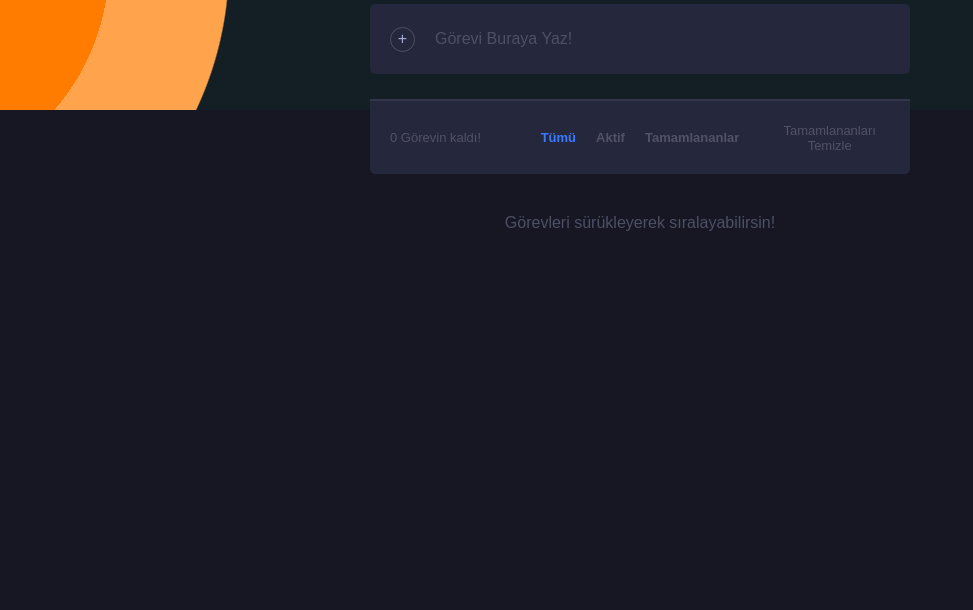
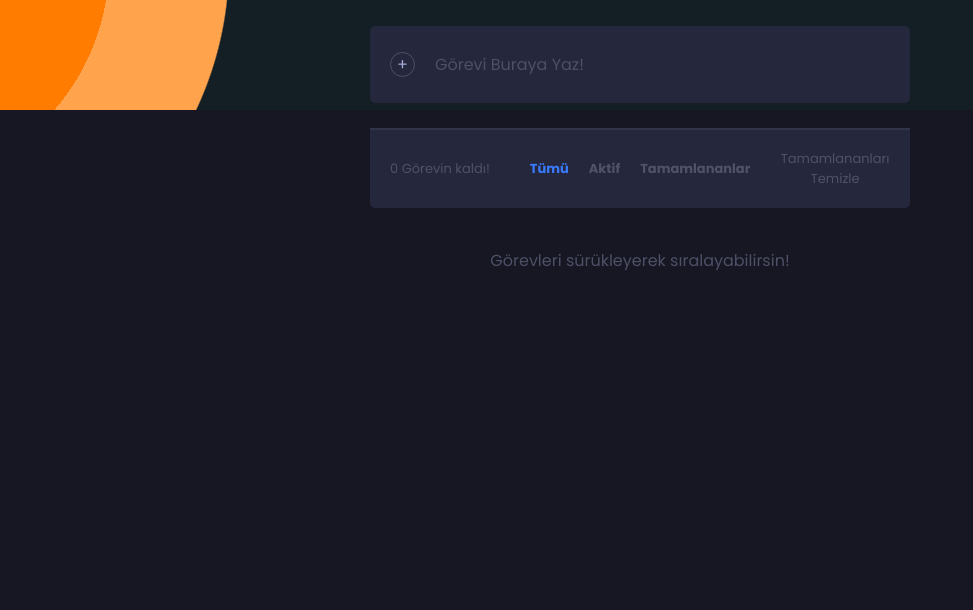
Before and after one commit to Iskenderun-Technical-University/gorsel-programlama-donem-projesi-241-to-do-list, a plain HTML site: page index.html in a window 1280 px wide. Shown: the part 190-800 px from the top of the page, without its empty margins (0-973 px from the left). Drawn offline with Linux system fonts and the light colour scheme.

Commit message:
Update index.html

```diff
--- a/index.html
+++ b/index.html
@@ -18,10 +18,7 @@
       href="./assets/images/favicon-32x32.ico"
     />
     <link rel="preconnect" href="https://fonts.gstatic.com" />
-    <link
-      href="https://fonts.googleapis.com/css2?family=Josefin+Sans:wght@400;700&display=swap"
-      rel="stylesheet"
-    />
+    <link href="https://fonts.googleapis.com/css2?family=Poppins:wght@400;700&display=swap" rel="stylesheet">
     <link rel="stylesheet" href="./css/styles.css" />
     <link rel="preload" href="./assets/images/icon-check.svg" as="image" type="image/svg+xml" crossorigin="anonymous">
   </head>
```
